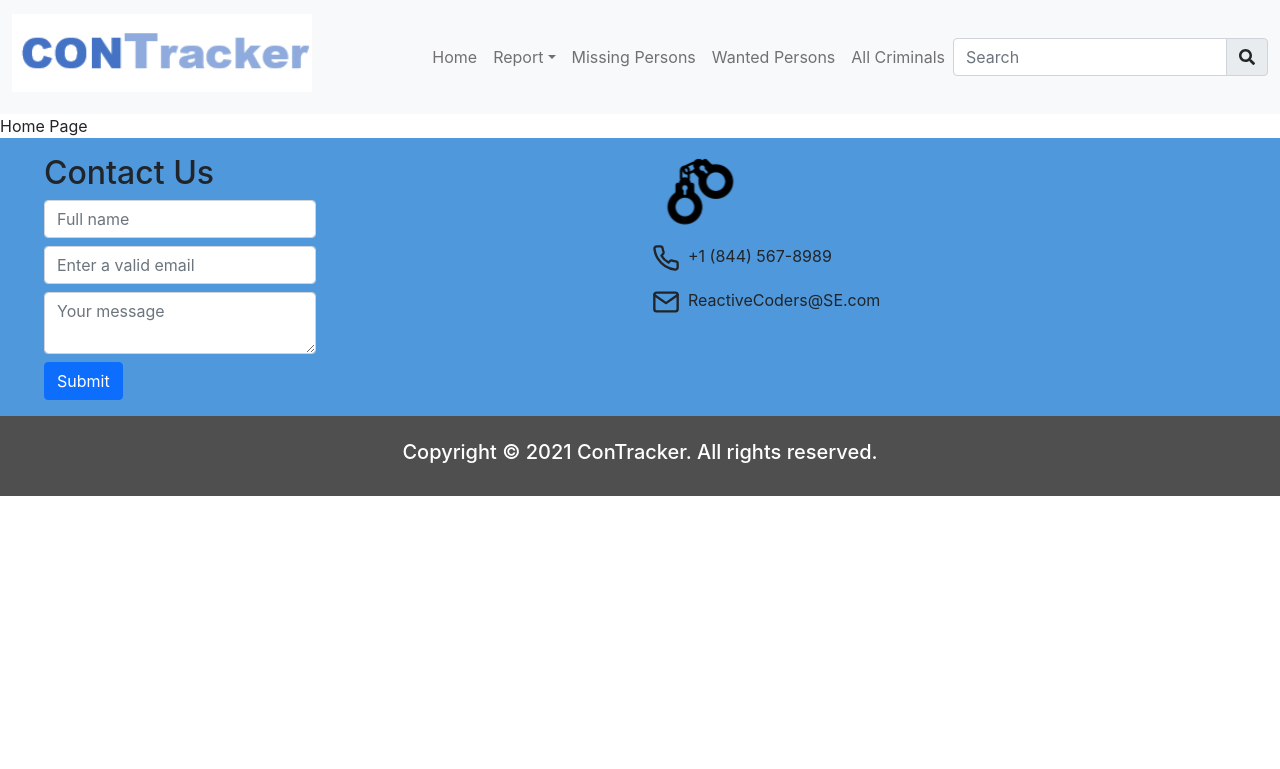
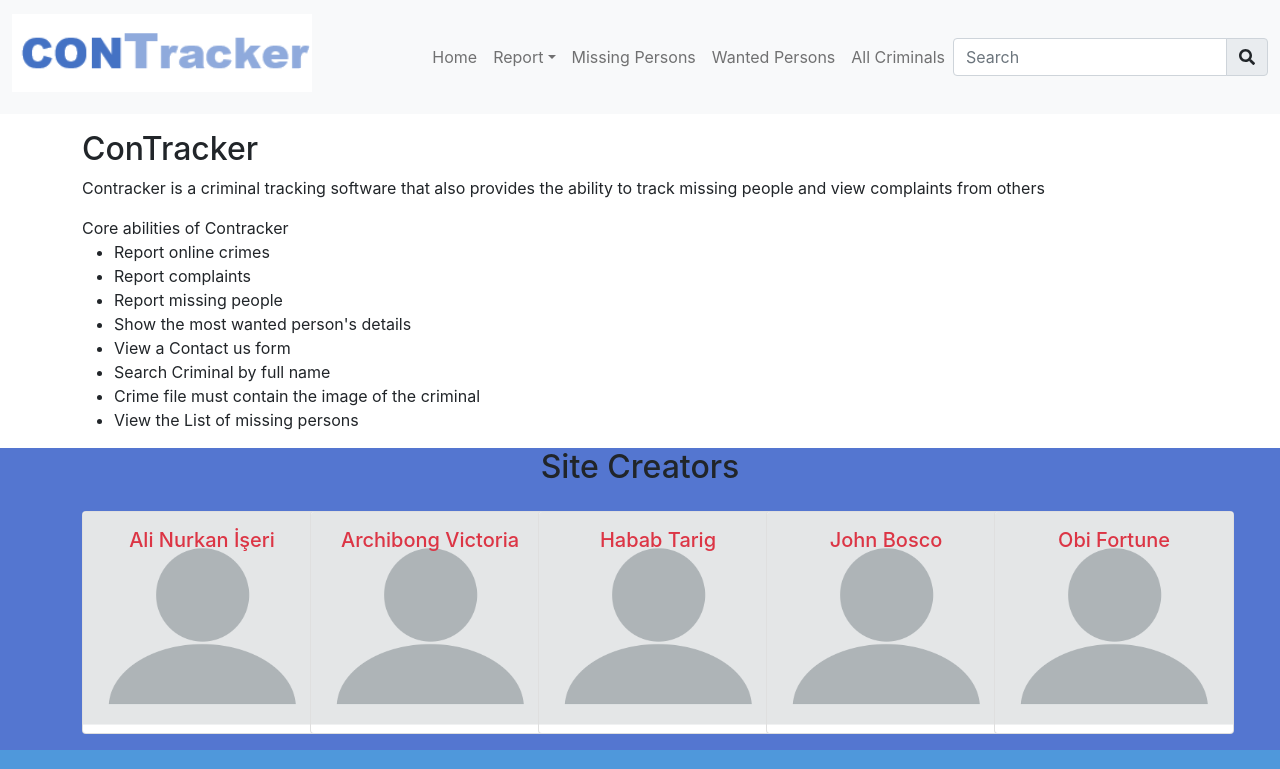
Before and after one commit to ickynavigator/conTracker, a Next.js app in the folder packages/con-tracker-client/: page / in a window 1280 px wide. Shown: the top 769 px of the page. Built offline with nearby package versions, Linux system fonts and the light colour scheme.

Commit message:
updated home page

```diff
--- a/packages/con-tracker-client/pages/index.jsx
+++ b/packages/con-tracker-client/pages/index.jsx
@@ -1,12 +1,65 @@
 import React from "react";
+import { Card, Col, Container, Row } from "react-bootstrap";
 import { MetaHead } from "../components/ui";
 
-export default function Home() {
+const fallbackPic = "/assets/images/NoPicture.svg";
+const index = () => {
+  const pageTitle = "HomePage";
+
+  const creators = [
+    { name: "Ali Nurkan İşeri", picture: fallbackPic },
+    { name: "Archibong Victoria", picture: fallbackPic },
+    { name: "Habab Tarig", picture: fallbackPic },
+    { name: "John Bosco", picture: fallbackPic },
+    { name: "Obi Fortune", picture: fallbackPic },
+  ];
   return (
     <>
-      <MetaHead title="Home Page" />
+      <MetaHead title={pageTitle} />
 
-      <div>Home Page</div>
+      <section className="my-3">
+        <Container>
+          <h2>ConTracker</h2>
+
+          <p>
+            Contracker is a criminal tracking software that also provides the
+            ability to track missing people and view complaints from others
+          </p>
+
+          <p>
+            Core abilities of Contracker
+            <ul>
+              <li>Report online crimes</li>
+              <li>Report complaints </li>
+              <li>Report missing people</li>
+              <li>Show the most wanted person&apos;s details</li>
+              <li>View a Contact us form</li>
+              <li>Search Criminal by full name</li>
+              <li>Crime file must contain the image of the criminal</li>
+              <li>View the List of missing persons</li>
+            </ul>
+          </p>
+        </Container>
+      </section>
+
+      <section className="bg-blue">
+        <Container>
+          <h2 className="text-center">Site Creators</h2>
+          <Row xs={1} md={5}>
+            {creators.map(({ name, picture }) => (
+              <Col className="my-3">
+                <Card style={{ width: "15rem" }}>
+                  <Card.Img alt={name} src={picture} variant="top" />
+                  <Card.Body className="card-img-overlay d-flex justify-content-center">
+                    <Card.Title className="text-danger">{name}</Card.Title>
+                  </Card.Body>
+                </Card>
+              </Col>
+            ))}
+          </Row>
+        </Container>
+      </section>
     </>
   );
-}
+};
+export default index;
--- a/packages/con-tracker-client/styles/globals.css
+++ b/packages/con-tracker-client/styles/globals.css
@@ -24,3 +24,7 @@ a {
   background-color: rgba(0, 52, 185, 0.67);
   color: white;
 }
+
+.bg-blue {
+  background-color: rgba(0, 52, 185, 0.67);
+}
```
